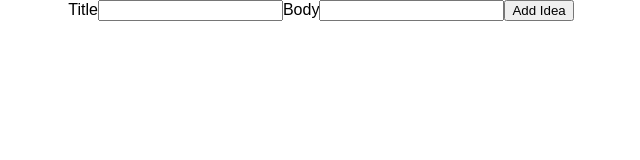
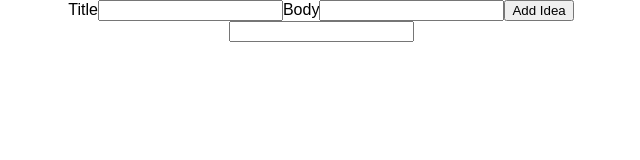
Before and after one commit to Jeff-Duke/reactbox, a React (Create React App) app: page / in a window 1280 px wide. Shown: the top 160 px of the page, without its empty margins (319-959 px from the left). Built offline with nearby package versions, Linux system fonts and the light colour scheme.

Commit message:
add searching

```diff
--- a/src/App.js
+++ b/src/App.js
@@ -8,17 +8,19 @@ class App extends Component {
     super();
     this.state = {
       ideas: [],
+      searchTerm: '',
     };
   }
 
   componentDidMount() {
     const ideas = JSON.parse(localStorage.getItem('ideas')) || [];
-    this.setState ({ ideas });
+    this.setState({ ideas });
   }
 
   addNewIdea(newIdea) {
     const updatedIdeas = this.state.ideas;
     updatedIdeas.unshift(newIdea);
+
     this.setState({ ideas: updatedIdeas });
     this.storeIdeas(updatedIdeas);
   }
@@ -35,13 +37,14 @@ class App extends Component {
 
   updateIdeas(ideaToUpdate) {
     let ideas = this.state.ideas;
-    let newIdeasArray = ideas.map((idea) => {
+    let newIdeasArray = ideas.map(idea => {
       if (idea.id === ideaToUpdate.id) {
         return ideaToUpdate;
       } else {
         return idea;
       }
     });
+
     this.setState({ ideas: newIdeasArray });
     this.storeIdeas(newIdeasArray);
   }
@@ -51,21 +54,32 @@ class App extends Component {
   }
 
   render() {
-    const { ideas } = this.state;
+    const { ideas, searchTerm } = this.state;
+    let visibleIdeas = ideas.filter(idea => {
+      return (
+        idea.title.toLowerCase().includes(searchTerm.toLowerCase()) ||
+        idea.body.toLowerCase().includes(searchTerm.toLowerCase())
+      );
+    });
 
     return (
       <div className="App">
-        <IdeaInputs
-          addNewIdea={(idea) => this.addNewIdea(idea)}
-        />
+        <IdeaInputs addNewIdea={idea => this.addNewIdea(idea)} />
         <section>
-          {ideas.map(idea => {
+          <input
+            value={searchTerm}
+            onChange={e => this.setState({ searchTerm: e.target.value })}
+            name="searchTerm"
+            type="text"
+          />
+          {visibleIdeas.map(idea => {
             return (
               <IdeaCard
                 key={idea.id}
-                { ...idea }
-                deleteIdea={(idea) => this.deleteIdea(idea)}
-                updateIdea={(idea) => this.updateIdeas(idea)}/>
+                {...idea}
+                deleteIdea={idea => this.deleteIdea(idea)}
+                updateIdea={idea => this.updateIdeas(idea)}
+              />
             );
           })}
         </section>
```
